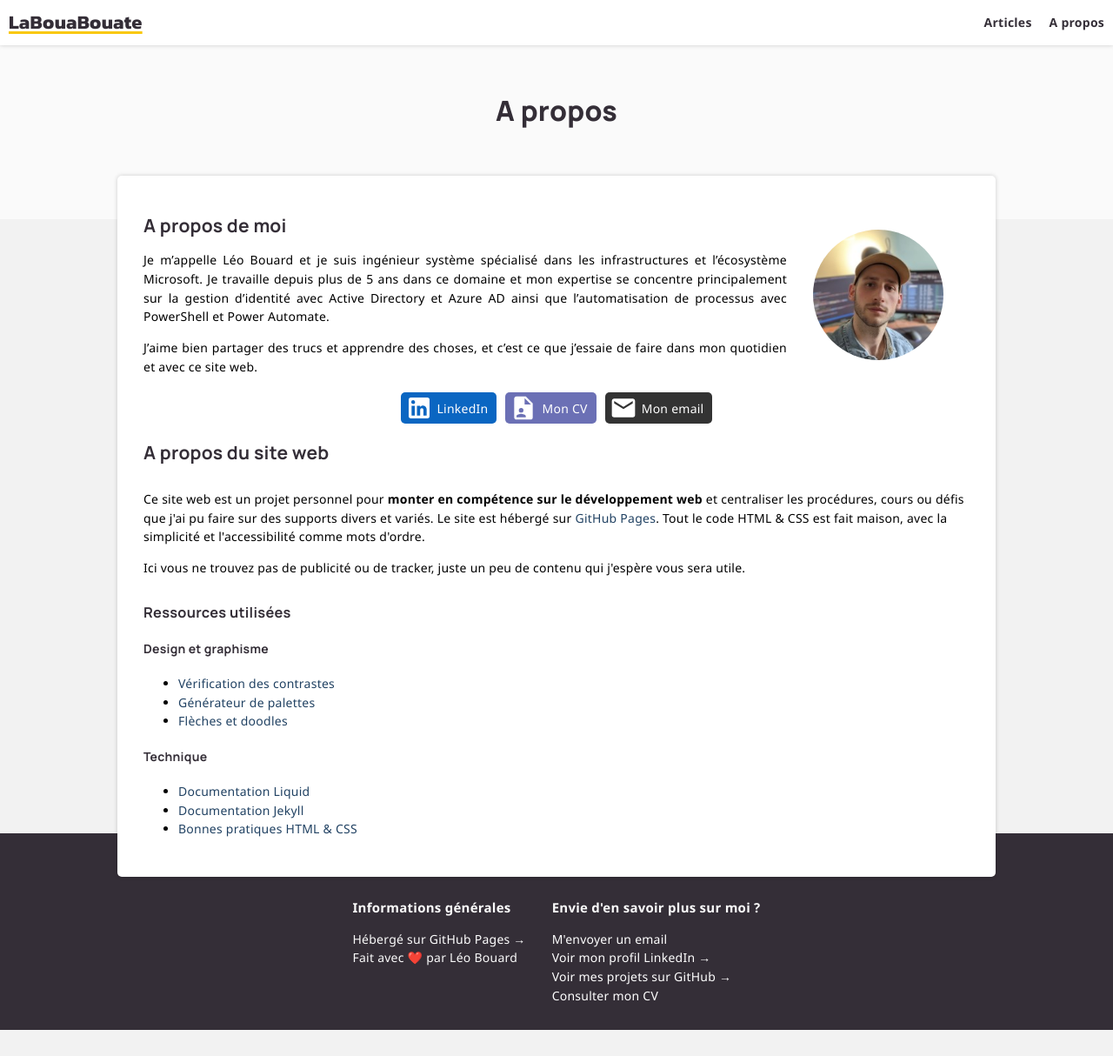
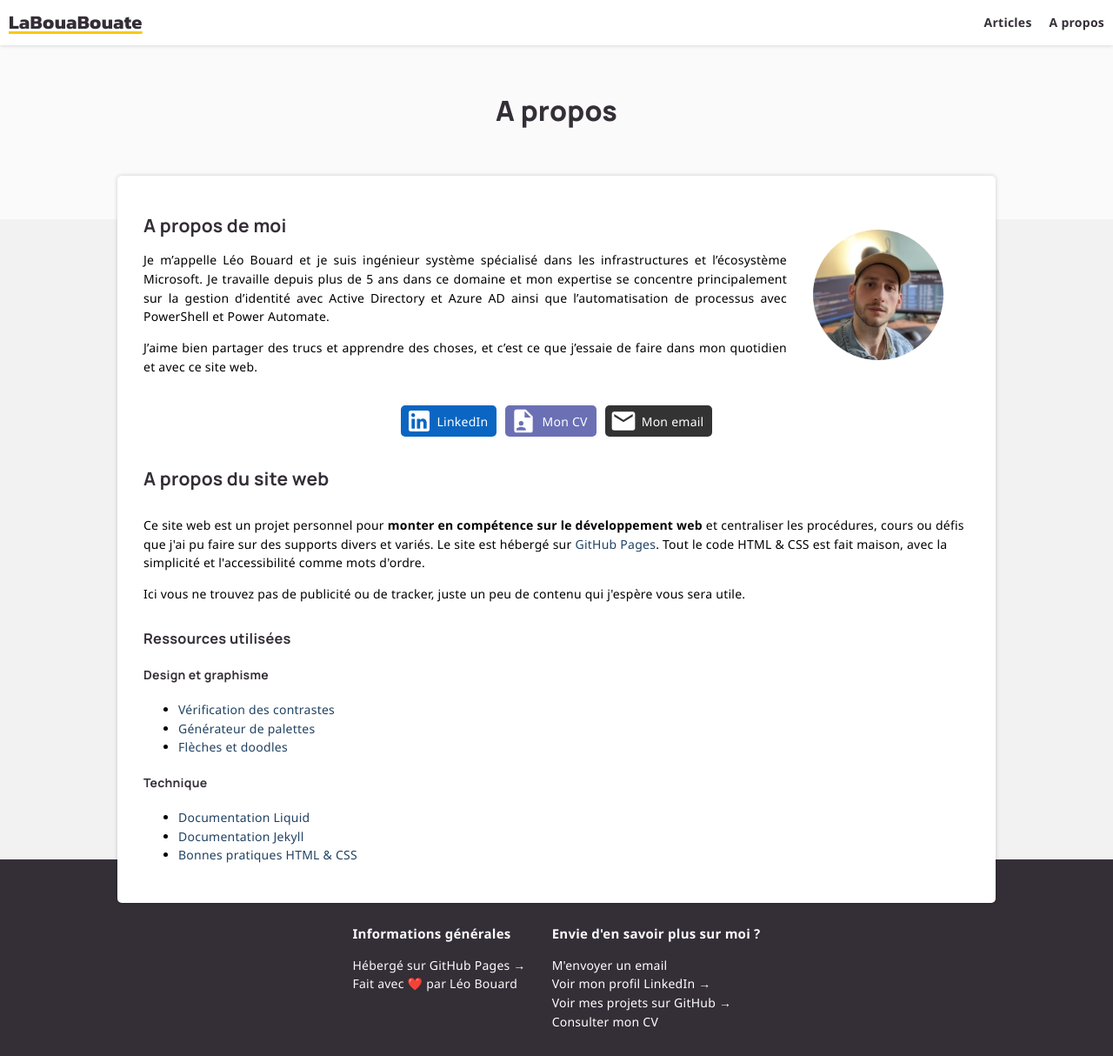
Before and after one commit to leobouard/leobouard.github.io, a Jekyll site: the page built from about.md, in a window 1280 px wide. Shown: the whole page at 87% size. Built offline with Jekyll 4.4.1, drawn with Linux system fonts in a browser that asks for light colours; some web fonts are replaced; before the commit the page ends 1184 px from its top, so only the background shows below that.

Commit message:
Update about.scss

```diff
--- a/assets/css/about.scss
+++ b/assets/css/about.scss
@@ -25,6 +25,8 @@
 div.personalLinks {
     display: flex;
     justify-content: center;
+    flex-wrap: wrap;
+    padding: 15px
 }
 
 div.personalLinks > a {
@@ -34,6 +36,7 @@
     padding: 2px 5px;
     border-radius: 5px;
     color: #FFF;
+    font-weight: 400;
 }
 
 div.personalLinks > a:hover {
```
